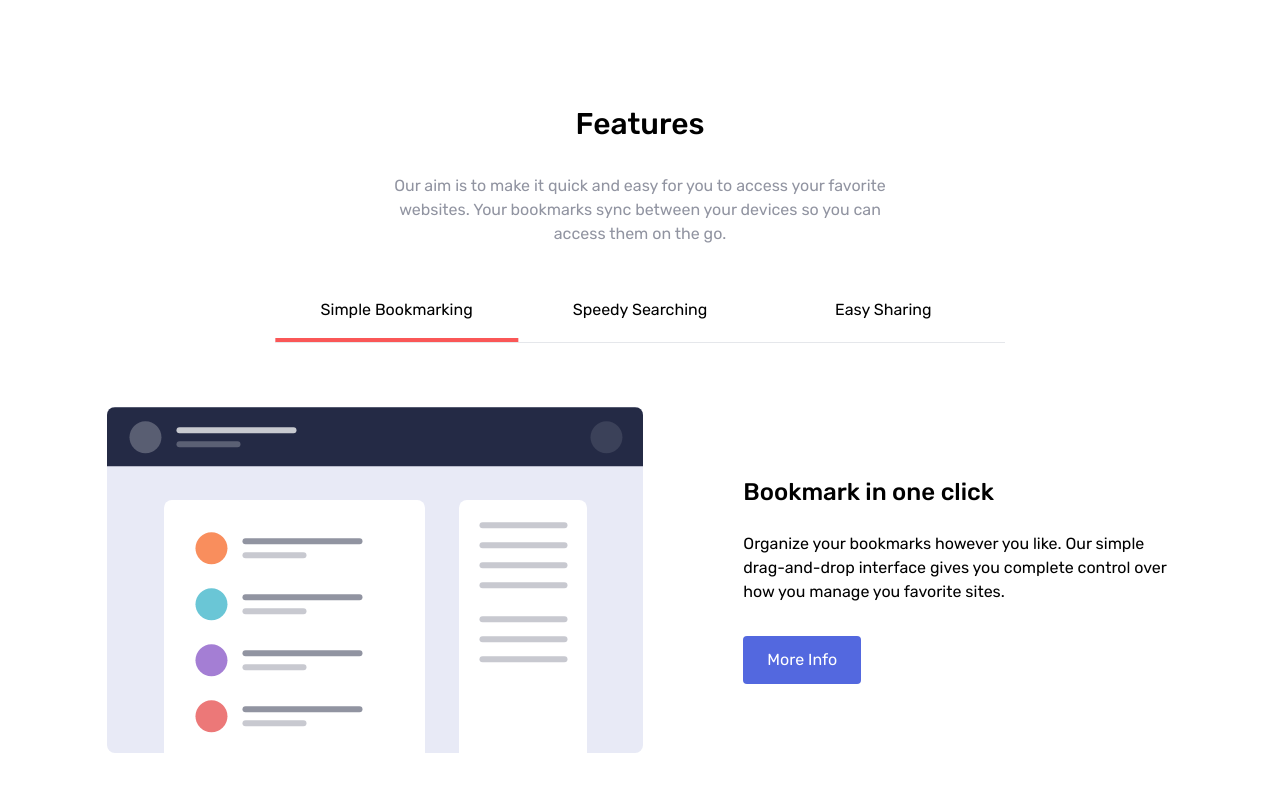
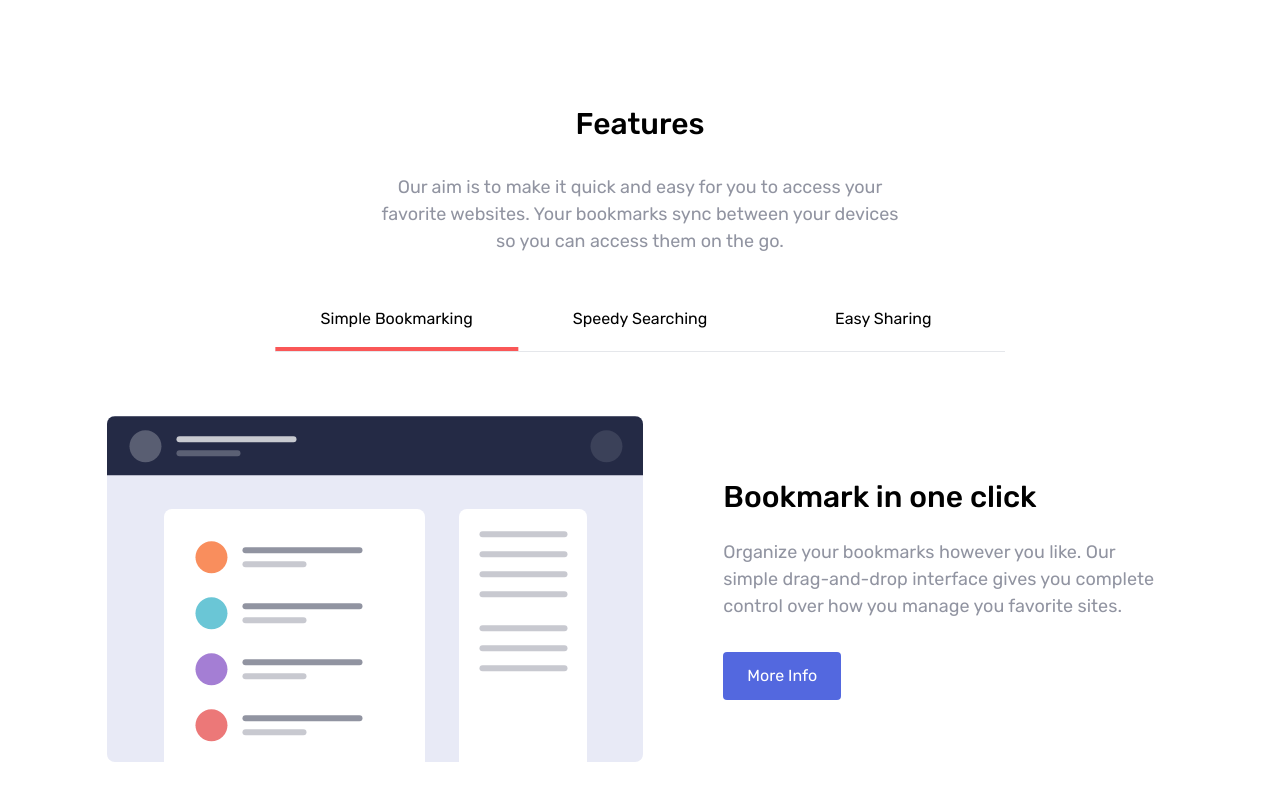
Before and after one commit to talison-cardoso/bookmark-landing-page, a React (Vite) app: page / in a window 1280 px wide. Shown: the part 767-1567 px from the top of the page. Built offline with nearby package versions, Linux system fonts and the light colour scheme.

Commit message:
ADDED: ContextAPI

```diff
--- a/src/components/Features/index.tsx
+++ b/src/components/Features/index.tsx
@@ -1,4 +1,5 @@
-import { useState } from "react";
+import { useState, useContext } from "react";
+import { FeaturesContext } from "../../contexts/FeaturesContext";
 
 interface ITab {
   tab: string;
@@ -7,45 +8,23 @@ interface ITab {
   description: string;
 }
 
-const itens: Array<ITab> = [
-  {
-    tab: "Simple Bookmarking",
-    source_image: "src/assets/images/illustration-features-tab-1.svg",
-    title: "Bookmark in one click",
-    description:
-      "Organize your bookmarks however you like. Our simple drag-and-drop interface gives you complete control over how you manage you favorite sites.",
-  },
-  {
-    tab: "Speedy Searching",
-    source_image: "src/assets/images/illustration-features-tab-2.svg",
-    title: "Intelligent search",
-    description:
-      "Our powerful search feature will help you find saved sites in no times at all. No need to trawl through all of your bookmarks.",
-  },
-  {
-    tab: "Easy Sharing",
-    source_image: "src/assets/images/illustration-features-tab-3.svg",
-    title: "Share your bookmarks",
-    description:
-      "Easily share your bookmarks and collections with others. Create a shareable link that you can send at the click of a button.",
-  },
-];
+const Features = () => {
+  const features = useContext(FeaturesContext);
 
-const Features = () => {
-  const [tabSelected, setTabSelected] = useState(itens[0]);
+  const [tabSelected, setTabSelected] = useState(features[0]);
   const { description, source_image, title } = tabSelected;
 
   return (
     <section className="w-10/12 max-w-screen-xl mx-auto mb-32">
       <h1 className="text-center text-3xl font-medium mb-8">Features</h1>
-      <p className="text-center m-auto max-w-[500px] text-grayish-blue ">
+      <p className="text-base text-center m-auto max-w-[520px] text-grayish-blue ">
         Our aim is to make it quick and easy for you to access your favorite
         websites. Your bookmarks sync between your devices so you can access
         them on the go.
       </p>
 
       <nav className="mt-8 mb-16 border-t md:border-t-0 md:flex md:justify-center md:mx-auto max-w-[730px]">
-        {itens.map((tab: ITab) => {
+        {features.map((tab: ITab) => {
           return (
             <button
               key={tab.title}
@@ -62,15 +41,17 @@ const Features = () => {
           );
         })}
       </nav>
-      <article className="flex flex-col items-center justify-center gap-12 max-w-[1100px] mx-auto lg:flex-row lg:justify-between">
+      <article className="flex flex-col items-center justify-center gap-14 max-w-[1100px] mx-auto lg:flex-row lg:justify-between">
         <div className="mb-8 lg:mb-0 ">
-          <img src={source_image} alt="" />
+          <img src={source_image} alt="" className="" />
         </div>
-        <div className="max-w-[430px] w-full flex-1">
-          <h3 className="text-2xl text-center font-medium mb-6 lg:text-left">
+        <div className="max-w-[450px] w-full ">
+          <h3 className="text-2xl md:text-3xl text-center font-medium mb-6 lg:text-left">
             {title}
           </h3>
-          <p className="text-center lg:text-left mb-8">{description}</p>
+          <p className="text-base text-center text-grayish-blue lg:text-left mb-8">
+            {description}
+          </p>
           <button className="hidden whitespace-nowrap md:block max-w-xs w-full mx-auto bg-soft-blue text-white py-3 px-6 rounded lg:mx-0 lg:max-w-min">
             More Info
           </button>
--- /dev/null
+++ b/src/contexts/FeaturesContext.tsx
@@ -0,0 +1,9 @@
+import { createContext } from "react";
+import { features } from "../data/data";
+import { ChildrenPropsType } from "../types";
+
+export const FeaturesContext = createContext(features);
+
+export const FeaturesProvider = ({ children }: ChildrenPropsType) => {
+  return <FeaturesContext.Provider value={features} children={children} />;
+};
--- /dev/null
+++ b/src/data/data.ts
@@ -0,0 +1,23 @@
+export const features = [
+  {
+    tab: "Simple Bookmarking",
+    source_image: "src/assets/images/illustration-features-tab-1.svg",
+    title: "Bookmark in one click",
+    description:
+      "Organize your bookmarks however you like. Our simple drag-and-drop interface gives you complete control over how you manage you favorite sites.",
+  },
+  {
+    tab: "Speedy Searching",
+    source_image: "src/assets/images/illustration-features-tab-2.svg",
+    title: "Intelligent search",
+    description:
+      "Our powerful search feature will help you find saved sites in no times at all. No need to trawl through all of your bookmarks.",
+  },
+  {
+    tab: "Easy Sharing",
+    source_image: "src/assets/images/illustration-features-tab-3.svg",
+    title: "Share your bookmarks",
+    description:
+      "Easily share your bookmarks and collections with others. Create a shareable link that you can send at the click of a button.",
+  },
+];
--- a/src/main.tsx
+++ b/src/main.tsx
@@ -1,10 +1,13 @@
-import React from 'react'
-import ReactDOM from 'react-dom/client'
-import App from './App.tsx'
-import './index.css'
+import React from "react";
+import ReactDOM from "react-dom/client";
+import App from "./App.tsx";
+import "./index.css";
+import { FeaturesProvider } from "./contexts/FeaturesContext.tsx";
 
-ReactDOM.createRoot(document.getElementById('root') as HTMLElement).render(
-  <React.StrictMode>
-    <App />
-  </React.StrictMode>,
-)
+ReactDOM.createRoot(document.getElementById("root") as HTMLElement).render(
+  <FeaturesProvider>
+    <React.StrictMode>
+      <App />
+    </React.StrictMode>
+  </FeaturesProvider>
+);
--- /dev/null
+++ b/src/types.ts
@@ -0,0 +1,5 @@
+import { ReactNode } from "react";
+
+export type ChildrenPropsType = {
+  children: ReactNode,
+}
```
Also changed, not shown: 1 other file (tests, documents, lock files or other folders).
